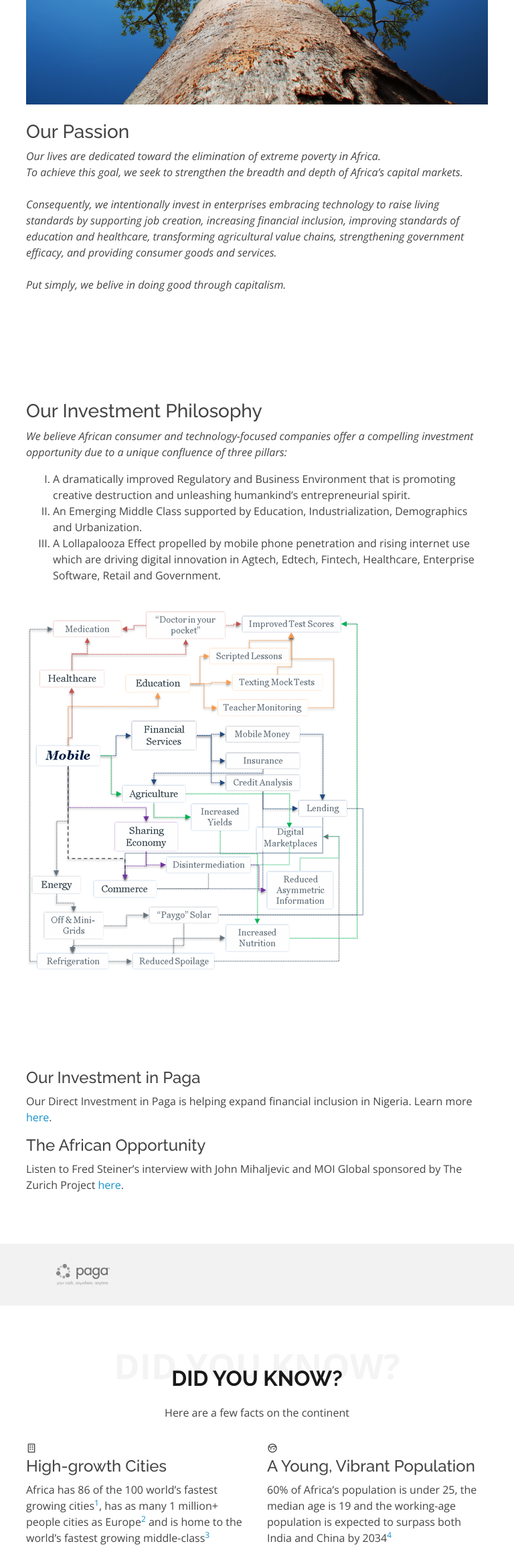
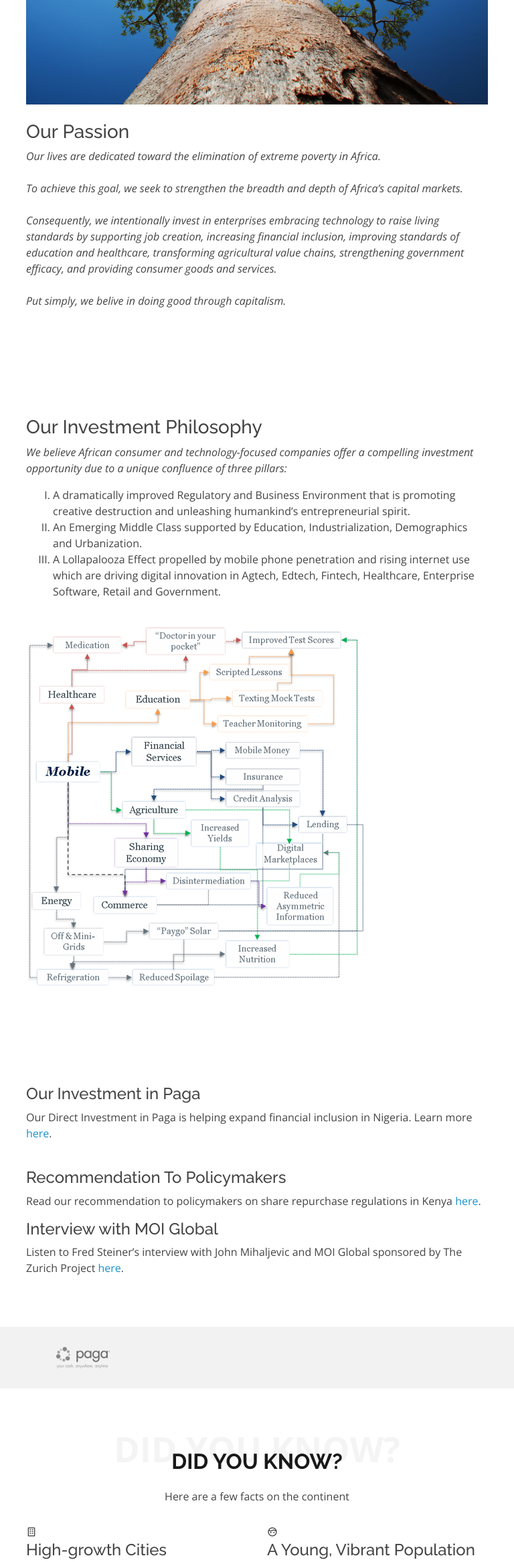
Before and after one commit to corymhall/bccmadvisors, a Django app: page /africafund.html in a window 768 px wide. Shown: the part 1666-3998 px from the top of the page at 67% size. Run offline with Django 3.2, Linux system fonts and the light colour scheme; some libraries are stand-ins or nearby versions.

Commit message:
adjustments to accommodate ipads + added seequoia to mn landing page

```diff
--- a/static/website/css/afro-style.css
+++ b/static/website/css/afro-style.css
@@ -752,6 +752,60 @@ section {
   padding: 120px 0;
 }
 
+/*
+* FOR IPADS
+*/
+
+/* Page background-image landscape for iPad 3 */
+@media only screen
+  and (min-device-width: 768px)
+  and (max-device-width: 1024px)
+  and (orientation: landscape)
+  and (-webkit-min-device-pixel-ratio: 2) {
+  .cta {
+    -webkit-background-size: 2024px 768px !important;
+    background-size: 2024px 768px !important;
+    background: linear-gradient(rgba(2, 2, 2, 0.5), rgba(0, 0, 0, 0.5)), url("../img/africafund/kilimanjaro.jpg") fixed center center !important;
+  }
+}
+/* Page background-image portrait for iPad 3 */
+@media only screen
+  and (min-device-width: 768px)
+  and (max-device-width: 1024px)
+  and (orientation: portrait)
+  and (-webkit-min-device-pixel-ratio: 2) {
+  .cta {
+    -webkit-background-size: 2024px 768px !important;
+    background-size: 2024px 768px !important;
+    background: linear-gradient(rgba(2, 2, 2, 0.5), rgba(0, 0, 0, 0.5)), url("../img/africafund/kilimanjaro.jpg") fixed center center !important;
+  }
+}
+/* Page background-image landscape for iPad 1/2 */
+@media only screen
+  and (min-device-width: 768px)
+  and (max-device-width: 1024px)
+  and (orientation: landscape)
+  and (-webkit-min-device-pixel-ratio: 1) {
+  .cta {
+    background: linear-gradient(rgba(2, 2, 2, 0.5), rgba(0, 0, 0, 0.5)), url("../img/africafund/kilimanjaro.jpg") fixed center center !important;
+    -webkit-background-size: 2024px 768px !important;
+    background-size: 2024px 768px !important;
+  }
+}
+/* Page background-image portrait for iPad 1/2 */
+@media only screen
+  and (min-device-width: 768px)
+  and (max-device-width: 1024px)
+  and (orientation: portrait)
+  and (-webkit-min-device-pixel-ratio: 1) {
+  .cta {
+    background: linear-gradient(rgba(2, 2, 2, 0.5), rgba(0, 0, 0, 0.5)), url("../img/africafund/kilimanjaro.jpg") fixed center center !important;
+    -webkit-background-size: 5024px 2024px !important;
+    background-size: 5024px 2024px !important;
+  }
+}
+
+
 .cta h3 {
   color: #fff;
   font-size: 28px;
--- a/website/templates/africafund.html
+++ b/website/templates/africafund.html
@@ -126,6 +126,7 @@
             <p class="font-italic">
               Our lives are dedicated toward the elimination of extreme poverty in Africa.
               <br>
+              <br>
               To achieve this goal, we seek to strengthen the breadth and depth of Africa’s capital markets.
               <br>
               <br>
@@ -171,17 +172,28 @@
       <div class="container">
 
         <div class="row">
-          <div class="col-lg-6 mt-4 mt-lg-0" data-aos="fade-up" data-aos-delay="150">
+          <div class="col-lg-4 mt-4 mt-lg-0" data-aos="fade-up" data-aos-delay="150">
             <div class="box">
               <h4>Our Investment in Paga</h4>
                 <p>Our Direct Investment in Paga  is helping expand financial inclusion in Nigeria. Learn more <a href="https://www.mypaga.com/" target="blank">here</a>.</p>
             </div>
           </div>
 
-          <div class="col-lg-6" data-aos="fade-up">
+          <div class="col-lg-4 mt-4 mt-lg-0" data-aos="fade-up" data-aos-delay="150">
             <div class="box">
-              <h4>The African Opportunity</h4>
-                <p>Listen to Fred Steiner’s interview with John Mihaljevic and MOI Global sponsored by The Zurich Project <a href=" https://moiglobal.com/zppod-fred-steiner-2020/" target="_blank">here</a>.</p>
+              <h4>Recommendation To Policymakers</h4>
+                <p>
+                  Read our recommendation to policymakers on share repurchase regulations in Kenya <a href="{% static 'website/pdfs/recommendations.pdf' %}" target="blank">here</a>.
+                </p>
+            </div>
+          </div>
+
+          <div class="col-lg-4" data-aos="fade-up">
+            <div class="box">
+              <h4>Interview with MOI Global</h4>
+                <p>
+                  Listen to Fred Steiner’s interview with John Mihaljevic and MOI Global sponsored by The Zurich Project <a href=" https://moiglobal.com/zppod-fred-steiner-2020/" target="_blank">here</a>.
+                </p>
             </div>
           </div>
         </div>
@@ -198,7 +210,8 @@
           </a>
         </div>
       </div>
-    </section><!-- End Banner Section -->
+    </section>
+    <!-- End Banner Section -->
 
     <!-- ======= Did you know? Section ======= -->
     <section id="didyouknow" class="didyouknow">
```
Also changed, not shown: static/website/css/mn-style.css (+58 -4 lines), website/templates/home.html (+7 -4 lines), static/website/img/minneapolis/sequoia.jpg (added), 1 other file.
